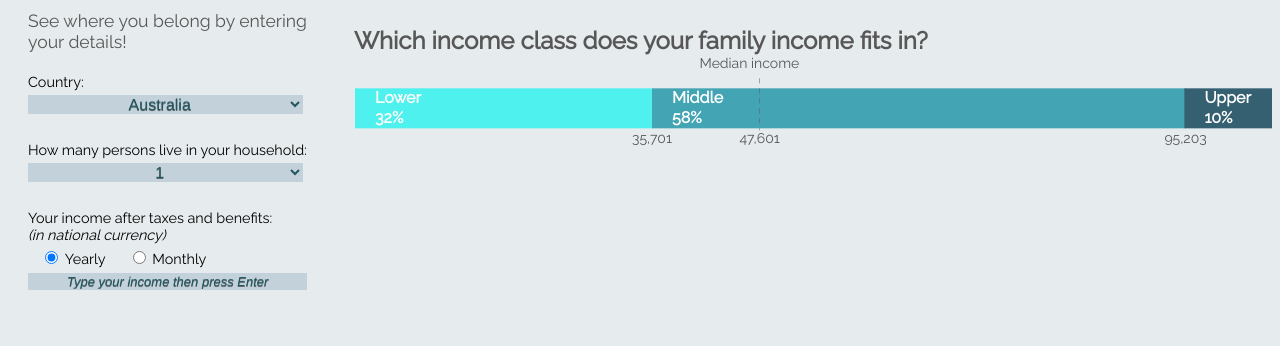
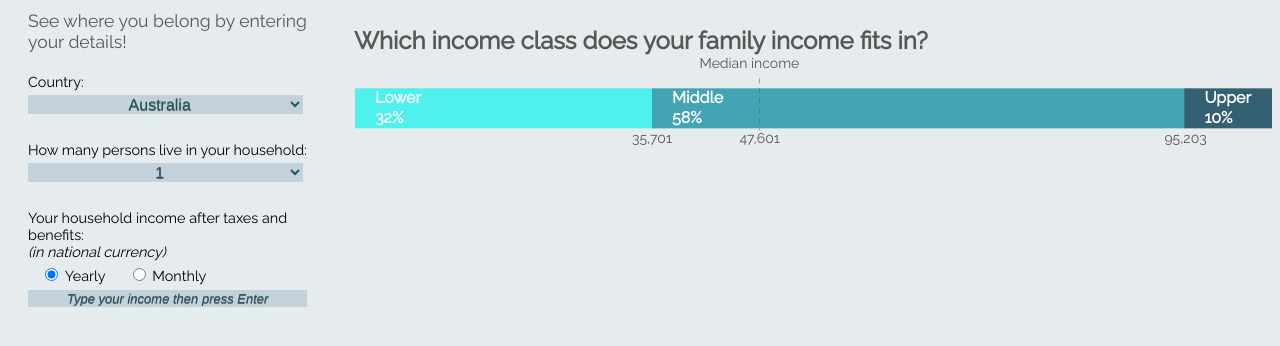
Before and after one commit to gitvfd/middle-class-online-calculator, a plain HTML site: page index.html in a window 1280 px wide. Drawn offline with Linux system fonts and the light colour scheme.

Commit message:
fixed text

```diff
--- a/index.html
+++ b/index.html
@@ -84,16 +84,15 @@
             <input type="range" min="1" max="10" value="1" class="myslider" id="sliderRange">
             <p id="rangehhs">Value: <span id="householdSize"></span></p>
         </div>-->
-        <div class="selTitle">Your income after taxes and benefits:<br/> <i>(in national currency)</i></div>
+        <div class="selTitle">Your household income after taxes and benefits:<br/> <i>(in national currency)</i></div>
         <form>
             <label class="radio"><input type="radio"  id="yearlyRadio" name="incomeCalc" value="1" onclick="update()" checked> Yearly</label>
             <label class="radio"><input type="radio"  id="monthlyRadio" name="incomeCalc" value="12" onclick="update()" > Monthly</label>
         </form>
         <input id="incomeSel" type="text" onfocus="this.value=''" value="Type your income then press Enter" onchange="update()"><br>
         <br/>
-        <!--<div id="compareButton">
-            <div class="selTitle"><i>Compare 2 country class distributions:</i></div>
-            <button  onclick="openDiv()">Compare</button>
+        <!--<div id="entryButton">
+            <button  onclick="update()">Show me</button>
         </div>-->
     </div>
     <div id="chart">
```
